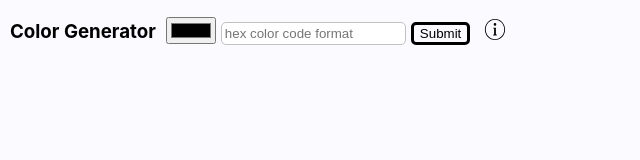
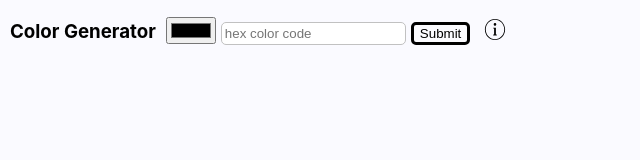
Before and after one commit to PapaBob31/Color-generator-hex, a React (Create React App) app: page / in a window 1280 px wide. Shown: the top 160 px of the page, without its empty margins (0-640 px from the left). Built offline with nearby package versions, Linux system fonts and the light colour scheme.

Commit message:
src/index.js

```diff
--- a/src/App.js
+++ b/src/App.js
@@ -182,7 +182,7 @@ export default function ColorSelection() {
 				<h3>Color Generator</h3>
 				<form onSubmit={handleFormSubmit}>
 					<input type="color" ref={color_input} onChange={setTextInput} name="color"/>
-					<input type="text" ref={input_ref} maxLength="7" placeholder="hex color code format"/>
+					<input type="text" ref={input_ref} maxLength="7" placeholder="hex color code"/>
 					<button type="submit" style={{border: `3px solid ${color}`}}>Submit</button>
 				</form>
 				<Info/>
```
